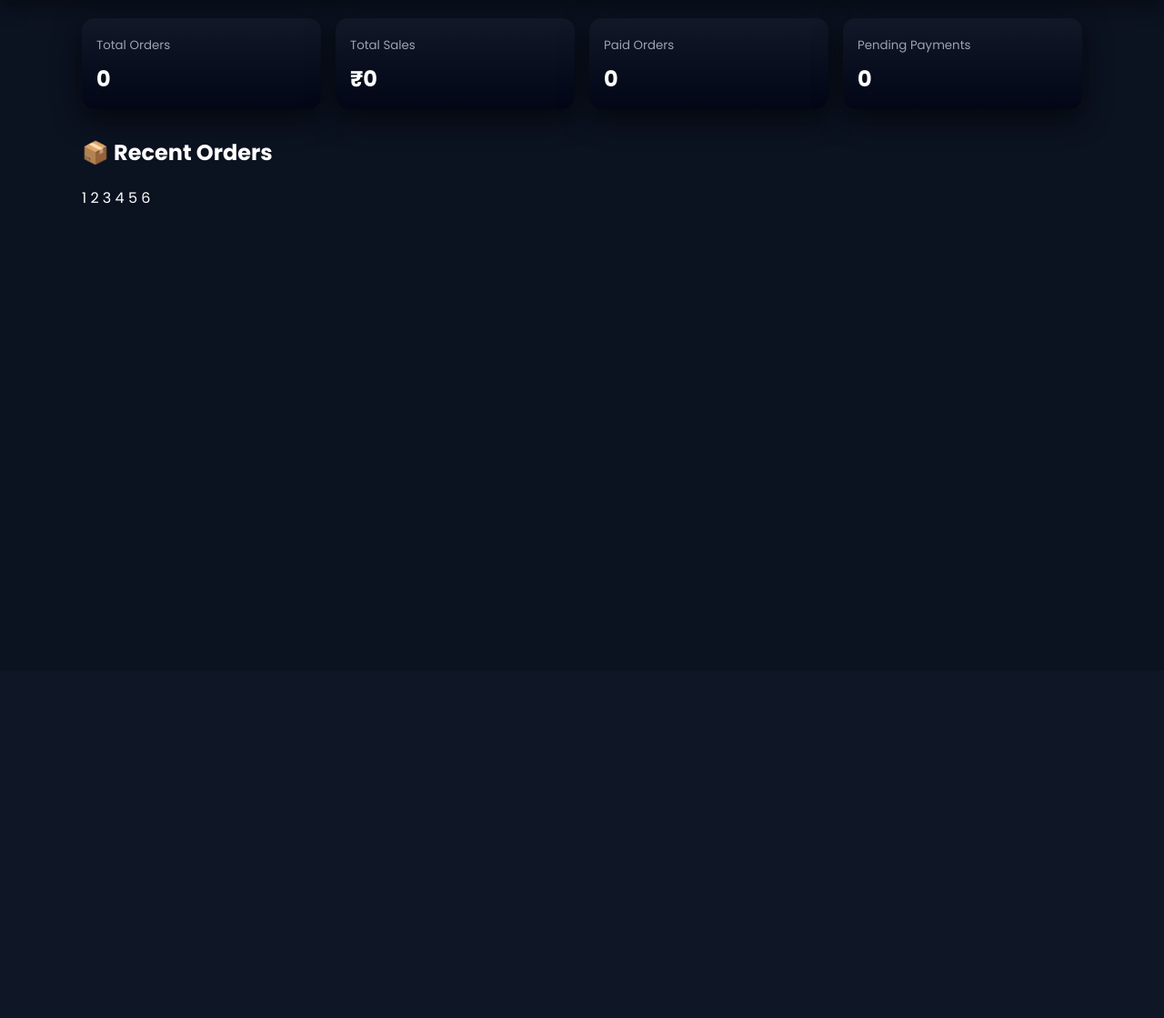
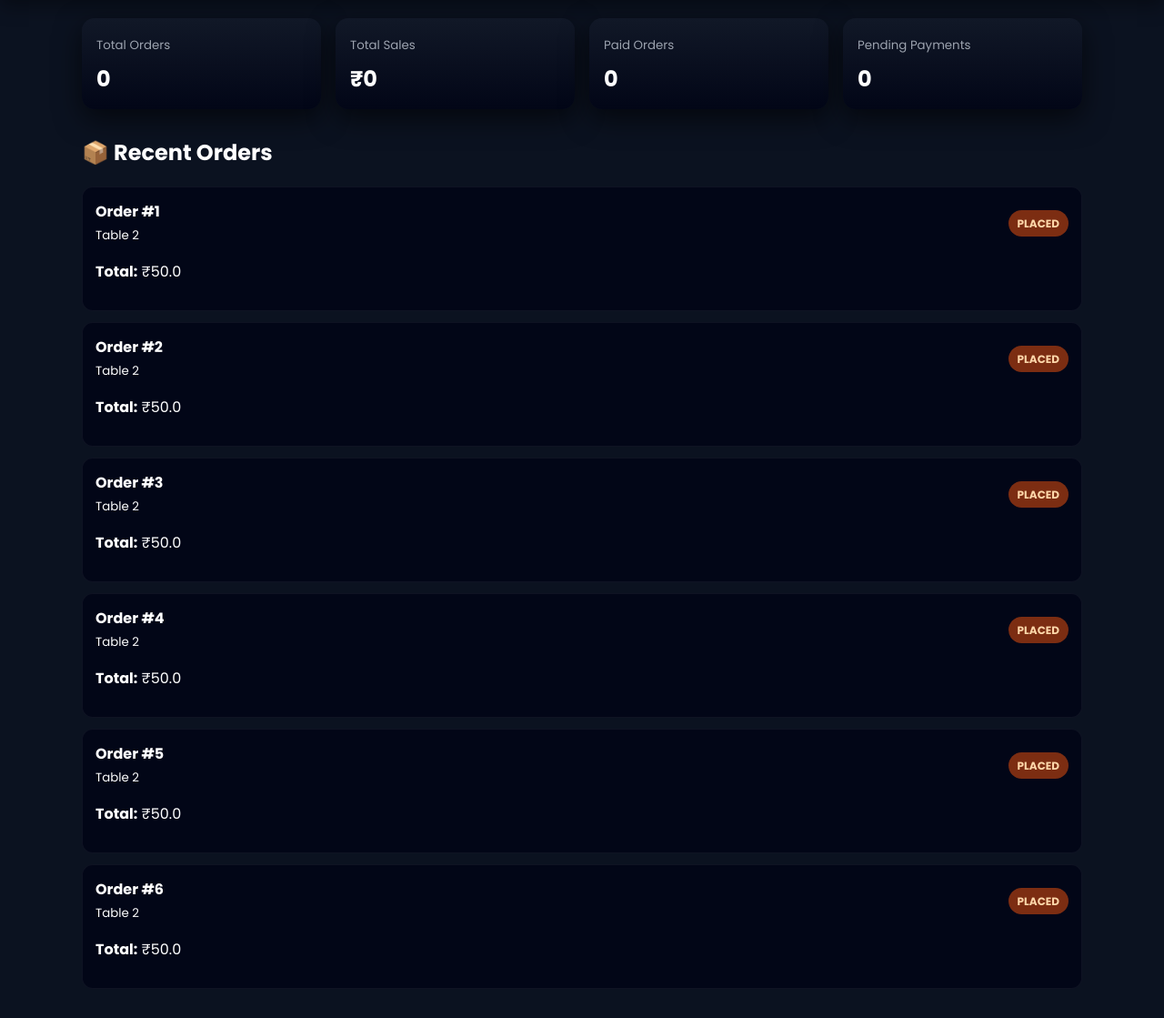
Before and after one commit to shivanikannoujiya217-pixel/smart-restaurant, a Flask app: template templates/admin.html in a window 1280 px wide. Shown: the part 63-1182 px from the top of the page at 91% size. Before the commit the page ends 286 px from the top, so only its background shows below. Run offline with Flask 3, Linux system fonts and the light colour scheme; the template is opened without the code that fills it: values that come from a table or form of the project are taken from there, others are empty.

Commit message:
Update admin.html

```diff
--- a/templates/admin.html
+++ b/templates/admin.html
@@ -115,22 +115,31 @@ button.small{
 
   <!-- ORDERS -->
   <div class="orders">
-    <h2>📦 Recent Orders</h2>
-    <div id="ordersList"></div>
-  </div>
-
-
+   <div class="orders">
+<h2>📦 Recent Orders</h2>
 
 {% for order in orders %}
-<tr>
-    <td>{{ order.id }}</td>
+<div class="order">
 
-</tr>
-{% endfor %}
-</table>
+<div class="order-header">
+<div>
+<b>Order #{{ order.id }}</b><br>
+<small>Table {{ order.table_no }}</small>
+</div>
+
+<div>
+<span class="badge {% if order.status=='PAID' %}paid{% else %}pending{% endif %}">
+{{ order.status }}
+</span>
+</div>
+</div>
+
+<p><b>Total:</b> ₹{{ order.total }}</p>
 
 </div>
+{% endfor %}
 
+</div>
 <script>
 let orders = [];
 
```
